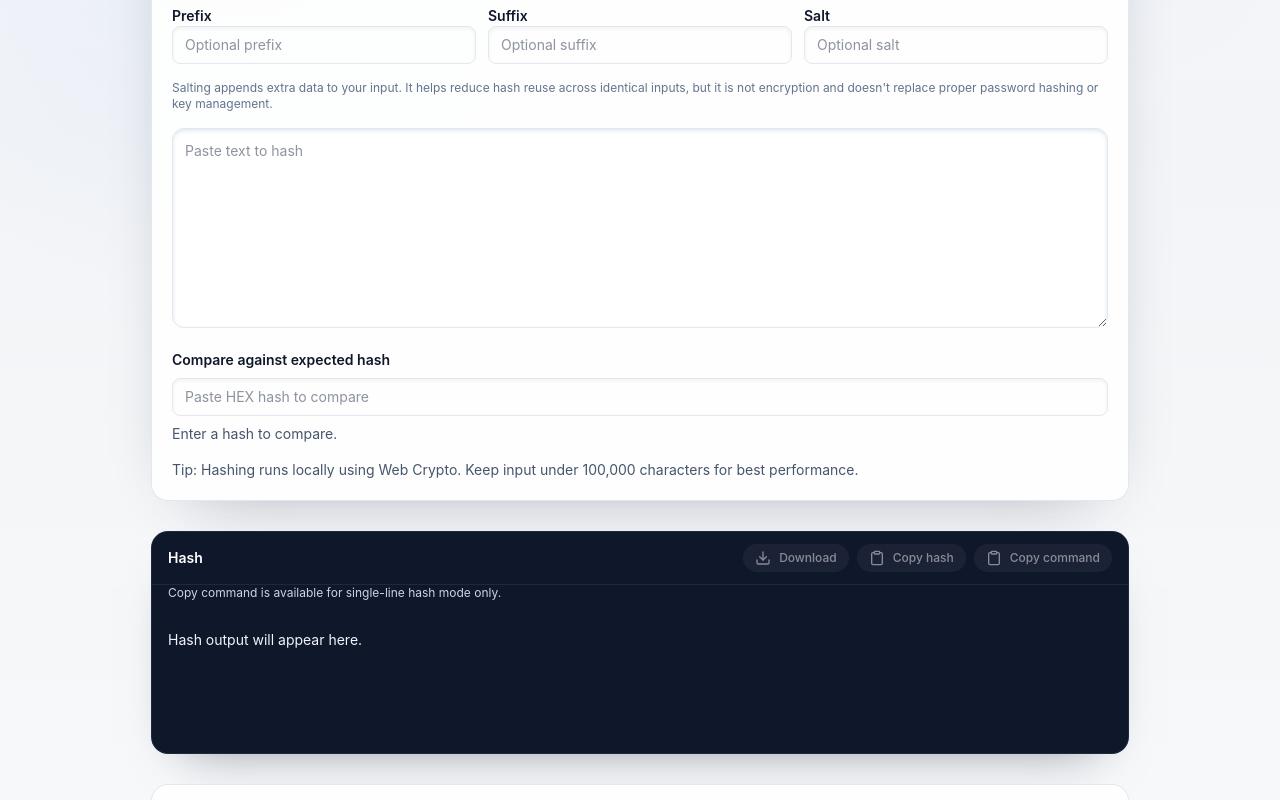
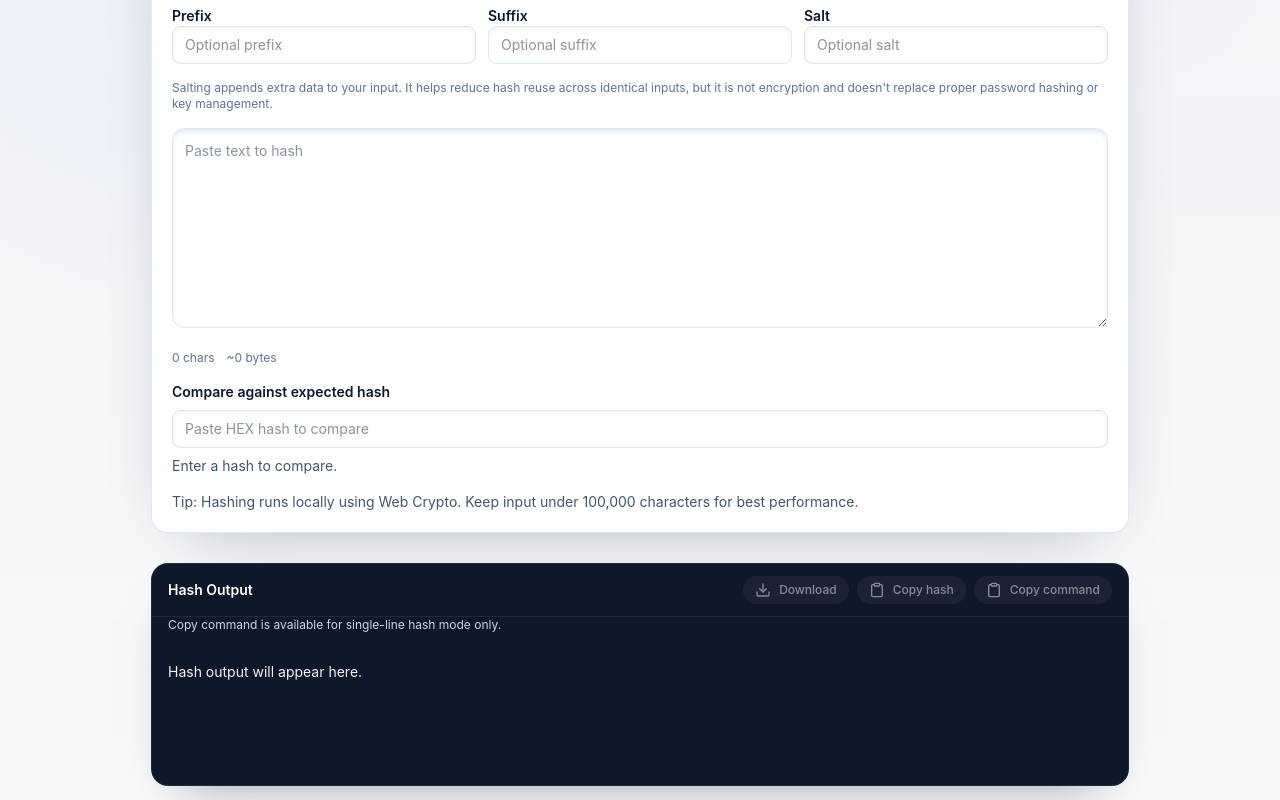
Before and after one commit to ChainPix/custom-website, a Next.js app: page /hash-generator in a window 1280 px wide. Shown: the part 447-1247 px from the top of the page. Built offline with nearby package versions, Linux system fonts and the light colour scheme; no server answers.

Commit message:
Polish hash generator UX

```diff
--- a/app/(tools)/hash-generator/HASH_GENERATOR.md
+++ b/app/(tools)/hash-generator/HASH_GENERATOR.md
@@ -6,6 +6,7 @@
 - Allow whitespace-only hashing and added more specific Web Crypto error messages.
 - Added power-user options: output formats, hex casing, batch hashing, compare mode, salt/prefix/suffix helpers, and copy command.
 - Added security status badges and HMAC secret show/hide + clear controls.
+- Added input stats (chars/bytes), hash timing, dynamic output titles, and a clear action that resets HMAC secrets.
 
 ## Current State (observed)
 - Functionality: Hashes text to SHA-256, SHA-512, or SHA-1 (legacy) using Web Crypto; copy and clear buttons; simple textarea input.
--- a/app/(tools)/hash-generator/client.tsx
+++ b/app/(tools)/hash-generator/client.tsx
@@ -91,6 +91,7 @@ export default function HashGeneratorClient() {
   const [salt, setSalt] = useState("");
   const [prefix, setPrefix] = useState("");
   const [suffix, setSuffix] = useState("");
+  const [durationMs, setDurationMs] = useState<number | null>(null);
   const requestIdRef = useRef(0);
   const debounceRef = useRef<ReturnType<typeof setTimeout> | null>(null);
 
@@ -162,6 +163,7 @@ export default function HashGeneratorClient() {
       setError("");
       setStatus("Hashing…");
       setIsHashing(true);
+      setDurationMs(null);
     }
     if (!crypto?.subtle) {
       if (isLatestRequest(requestId)) {
@@ -173,6 +175,7 @@ export default function HashGeneratorClient() {
       return;
     }
     try {
+      const start = performance.now();
       const digests = [];
       for (const line of lines) {
         const payload = buildInput(line);
@@ -180,9 +183,11 @@ export default function HashGeneratorClient() {
           mode === "hmac" ? await hmacText(payload, secret, alg) : await hashText(payload, alg);
         digests.push(formatOutput(bytes));
       }
+      const elapsed = Math.max(0, Math.round(performance.now() - start));
       if (isLatestRequest(requestId)) {
         setOutput(digests.join("\n"));
         setStatus(mode === "hmac" ? "HMAC generated" : "Hash generated");
+        setDurationMs(elapsed);
       }
     } catch (err) {
       console.error("Hash error", err);
@@ -198,6 +203,7 @@ export default function HashGeneratorClient() {
         }
         setOutput("");
         setStatus("Error");
+        setDurationMs(null);
       }
     } finally {
       if (isLatestRequest(requestId)) {
@@ -281,6 +287,7 @@ export default function HashGeneratorClient() {
 
   const canCopyCommand = mode === "hash" && !batchMode && input.length > 0;
   const compareDisabled = batchMode;
+  const inputBytesEstimate = new TextEncoder().encode(input).length;
 
   return (
     <main className="space-y-8">
@@ -393,6 +400,10 @@ export default function HashGeneratorClient() {
               setInput("");
               setOutput("");
               setError("");
+              setDurationMs(null);
+              if (mode === "hmac") {
+                setSecret("");
+              }
               setStatus("Cleared");
               }}
             className="flex items-center gap-2 rounded-full bg-white px-3 py-1.5 text-xs font-medium text-slate-600 shadow-[var(--shadow-soft)] ring-1 ring-slate-200 transition hover:-translate-y-0.5"
@@ -506,6 +517,11 @@ export default function HashGeneratorClient() {
           onChange={(event) => setInput(event.target.value)}
           placeholder={batchMode ? "Paste one line per hash" : "Paste text to hash"}
         />
+        <div className="flex flex-wrap items-center gap-3 text-xs text-slate-500">
+          <span>{input.length.toLocaleString()} chars</span>
+          <span>~{inputBytesEstimate.toLocaleString()} bytes</span>
+          {durationMs !== null && <span>{durationMs.toLocaleString()} ms</span>}
+        </div>
         <div className="space-y-2">
           <label className="block text-sm font-semibold text-slate-900" htmlFor="expected-hash">
             Compare against expected hash
@@ -543,7 +559,13 @@ export default function HashGeneratorClient() {
       <div className="rounded-2xl bg-slate-900 text-white shadow-[0_24px_48px_-32px_rgba(15,23,42,0.55)] ring-1 ring-slate-800">
         <div className="flex items-center justify-between border-b border-slate-800 px-4 py-3">
           <p className="text-sm font-semibold" id="hash-output-label">
-            {batchMode ? "Hashes" : "Hash"}
+            {mode === "hmac"
+              ? batchMode
+                ? "HMAC Outputs"
+                : "HMAC Output"
+              : batchMode
+                ? "Hash Outputs"
+                : "Hash Output"}
           </p>
           <div className="flex items-center gap-2">
             <button
```
